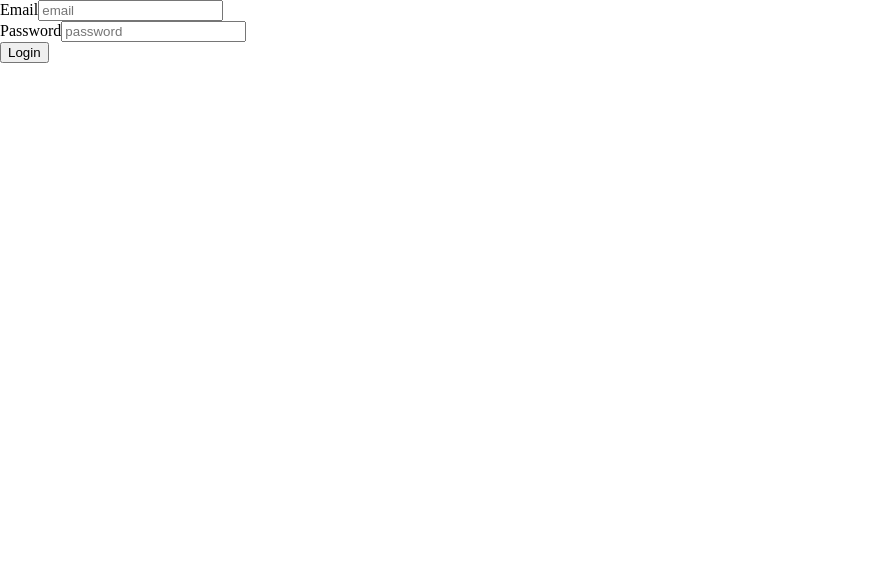
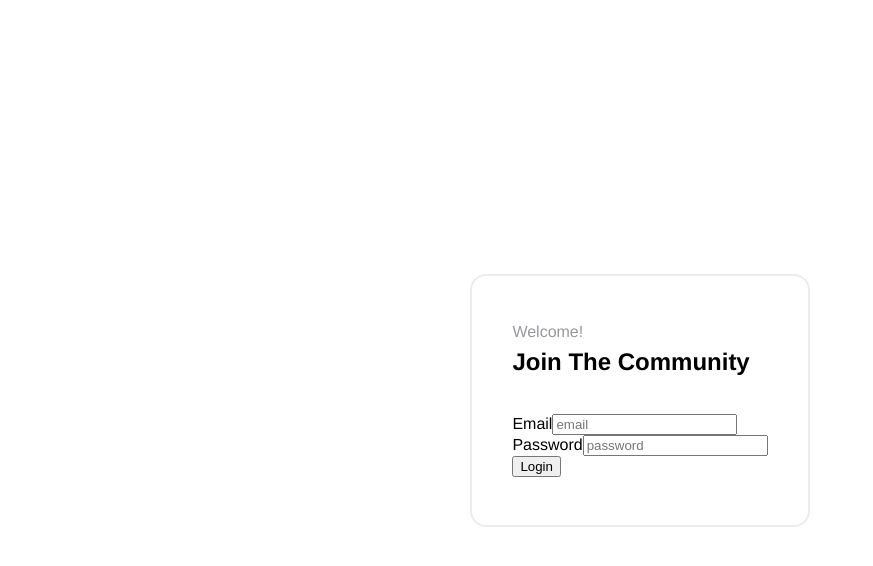
Before and after one commit to emillemc/react-context-api, a React (Vite) app: page / in a window 1280 px wide. Shown: the top 566 px of the page, without its empty margins (0-873 px from the left). Built offline with nearby package versions, Linux system fonts and the light colour scheme; no server answers.

Commit message:
feat(login): init login page layout

```diff
--- a/src/pages/Login/index.tsx
+++ b/src/pages/Login/index.tsx
@@ -1,6 +1,19 @@
 import FormLogin from "../../components/Form/Login";
+import { Section, Container, Content } from "./style";
 
 const Login = () => {
-  return <FormLogin />;
+  return (
+    <Section>
+      <Container>
+        <Content>
+          <div className="header">
+            <h4>Welcome!</h4>
+            <h2>Join The Community</h2>
+          </div>
+          <FormLogin />
+        </Content>
+      </Container>
+    </Section>
+  );
 };
 export default Login;
--- /dev/null
+++ b/src/pages/Login/style.ts
@@ -0,0 +1,34 @@
+import styled from "styled-components";
+import { colors } from "../../styles/colors";
+import { typography } from "../../styles/typography";
+
+export const Section = styled.div`
+  height: 100vh;
+  display: flex;
+  flex-direction: column;
+  justify-content: center;
+`;
+
+export const Container = styled.div`
+  margin: 0 auto;
+`;
+
+export const Content = styled.div`
+  border: 2px solid ${colors.grayscale04};
+  padding: 48px 40px;
+  border-radius: 16px;
+
+  .header {
+    margin-bottom: 40px;
+    h4 {
+      font-size: ${typography.h4};
+      margin-bottom: 10px;
+      font-weight: 500;
+      color: ${colors.grayscale02};
+    }
+    h2 {
+      font-size: ${typography.h2};
+      font-weight: 700;
+    }
+  }
+`;
--- a/src/styles/global.ts
+++ b/src/styles/global.ts
@@ -29,6 +29,7 @@ const GlobalStyle = createGlobalStyle`
     }
     body {
         line-height: 1;
+        font-family: 'Helvetica'
     }
     ol, ul {
         list-style: none;
--- a/src/styles/typography.ts
+++ b/src/styles/typography.ts
@@ -1,9 +1,9 @@
 export const typography = {
-  small: "9px",
-  body1: "12px",
-  body2: "14px",
-  h4: "16px",
-  h3: "20px",
-  h2: "24px",
-  h1: "32px",
+  small: "0.563rem",
+  body1: "0.75rem",
+  body2: "0.875rem",
+  h4: "1rem",
+  h3: "1.25rem",
+  h2: "1.5rem",
+  h1: "2rem",
 };
```
